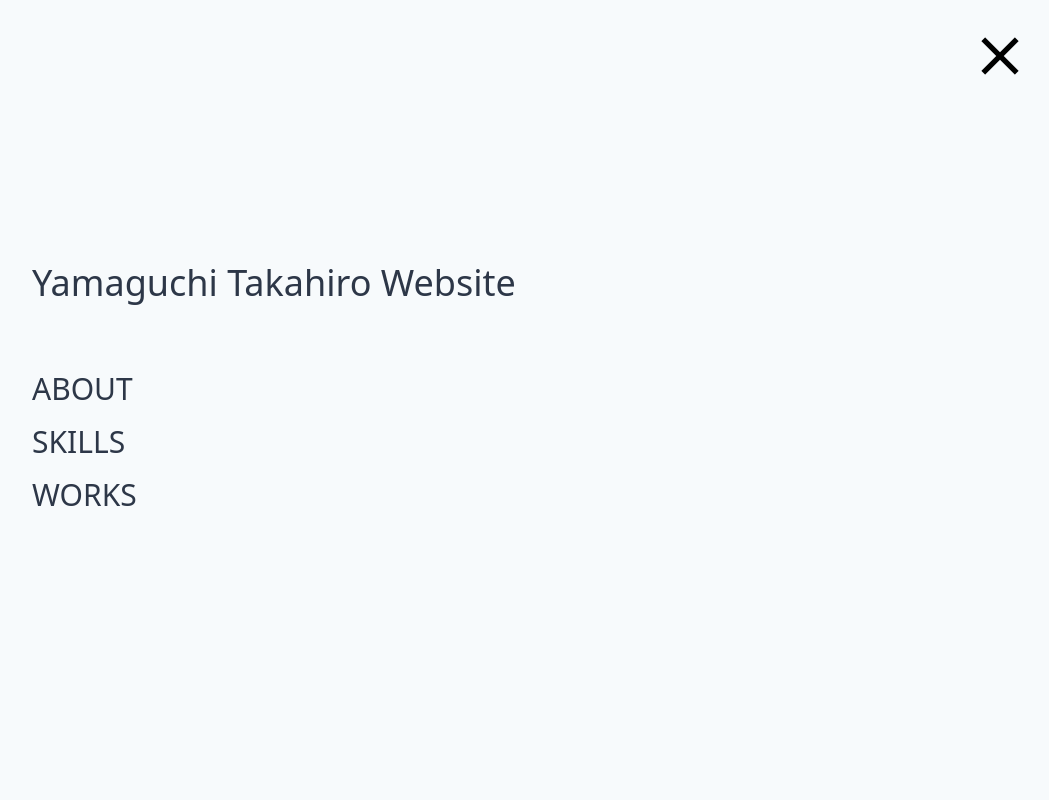
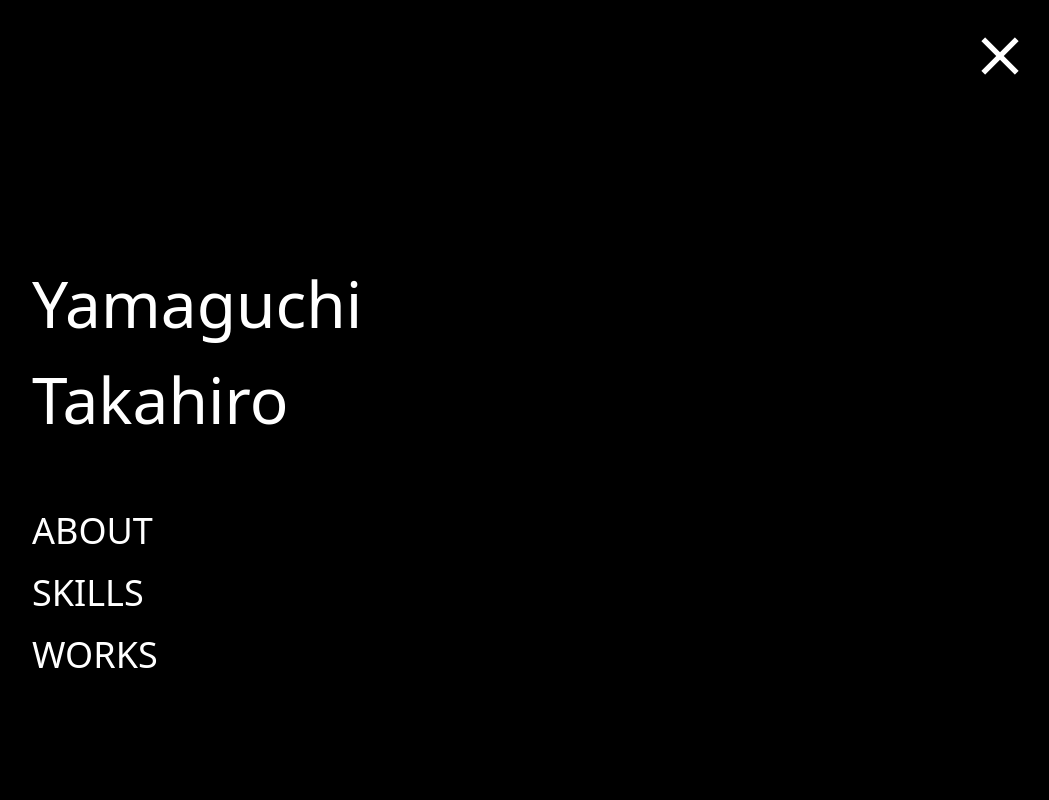
Before and after one commit to nyk510/portfolio, a Nuxt app: page / in a window 1280 px wide. Both pictures are taken after a click on the element "menu". Shown: the top 800 px of the page, without its empty margins (224-1273 px from the left). Built offline with nearby package versions, Linux system fonts and the light colour scheme.

Commit message:
[update] font weight style

```diff
--- a/components/PageSection.vue
+++ b/components/PageSection.vue
@@ -9,7 +9,7 @@
       <div v-scroll="onScroll" class="sm:pl-32 overflow-x-hidden">
         <div :style="titleStyle">
           <div class="sm:pl-32">
-            <h2 class="text-6xl pl-16" style="z-index: -1">
+            <h2 class="text-6xl pl-16 font-light" style="z-index: -1">
               {{ title }}
             </h2>
             <div class="bg-black w-24 sm:w-64 ml-4 sm:-ml-12" style="height: 4px" />
--- a/layouts/default.vue
+++ b/layouts/default.vue
@@ -1,20 +1,19 @@
 <template>
   <div>
-    <!-- <lifegame-panel /> -->
     <div style="position: fixed; right: 24px; top: 24px; z-index: 101" @click="onClickMenu">
-      <span class="material-icons text-6xl cursor-pointer">{{ showMenu ? 'close' : 'menu' }}</span>
+      <span class="material-icons text-6xl cursor-pointer transition-all duration-500 delay-300 " :class="iconClass">{{ showMenu ? 'close' : 'menu' }}</span>
     </div>
 
     <div style="position: fixed; right: 0; top: 0; z-index: 5;" class=" flex items-center justify-center">
-      <div class="bg-gray-100 menu-bg" :class="{ 'menu-bg--open': showMenu }" />
+      <div class="bg-black menu-bg" :class="{ 'menu-bg--open': showMenu }" />
     </div>
     <div
       class="h-screen menu-dialog flex"
       :class="menuDialogClass"
     >
       <div class="ml-12 sm:ml-64 pt-24 sm:pt-64">
-        <h3 class="text-gray-800 text-4xl">
-          Yamaguchi Takahiro Website
+        <h3 class="text-white text-6xl font-light">
+          Yamaguchi<br>Takahiro
         </h3>
         <div class="pt-12">
           <nuxt-link
@@ -22,7 +21,7 @@
             :key="item.text"
             tag="div"
             :to="item.to"
-            class="mt-2 text-3xl transition-all duration-500 opacity-0 transform text-gray-800"
+            class="mt-2 text-4xl font-light transition-all duration-500 opacity-0 transform text-white"
             style="cursor: pointer"
             :class="itemClass(i)"
             :style="itemStyle(i)"
@@ -38,11 +37,7 @@
 </template>
 
 <script>
-// import LifegamePanel from '@/components/LifegamePanel'
 export default {
-  components: {
-    // LifegamePanel
-  },
   data () {
     return {
       showMenu: false,
@@ -54,6 +49,10 @@ export default {
     }
   },
   computed: {
+    iconClass () {
+      if (this.showMenu) { return 'text-white' }
+      return 'text-black'
+    },
     menuDialogClass () {
       if (this.showMenu) { return 'menu-dialog--open' }
       return ''
--- a/pages/index.vue
+++ b/pages/index.vue
@@ -18,7 +18,7 @@
     >
       <div
         style="z-index: -2"
-        class="text-black text-6xl
+        class="text-black text-6xl font-light
       transform -rotate-90 origin-top-left -ml-6"
       >
         <div>
@@ -113,7 +113,7 @@
       </div>
     </page-section>
 
-    <div class="py-16 bg-white border-t-4 border-gray-800 z-10">
+    <div class="py-16 bg-gray-800 border-t-4 border-black z-10">
       <div class="ml-12 sm:ml-64">
         <div class="flex items-center">
           <a
@@ -121,12 +121,12 @@
             :key="item.title"
             tag="span"
             :class="item.icon"
-            class="text-xl text-gray-800 mr-4 transition duration-500"
+            class="text-xl text-gray-400 mr-4 transition duration-500"
             :href="item.url"
             target="_blank"
           />
         </div>
-        <div class="pt-4 text-sm text-gray-800">
+        <div class="pt-4 text-sm text-gray-400">
           created by @nyk510 ;)
         </div>
       </div>
```
